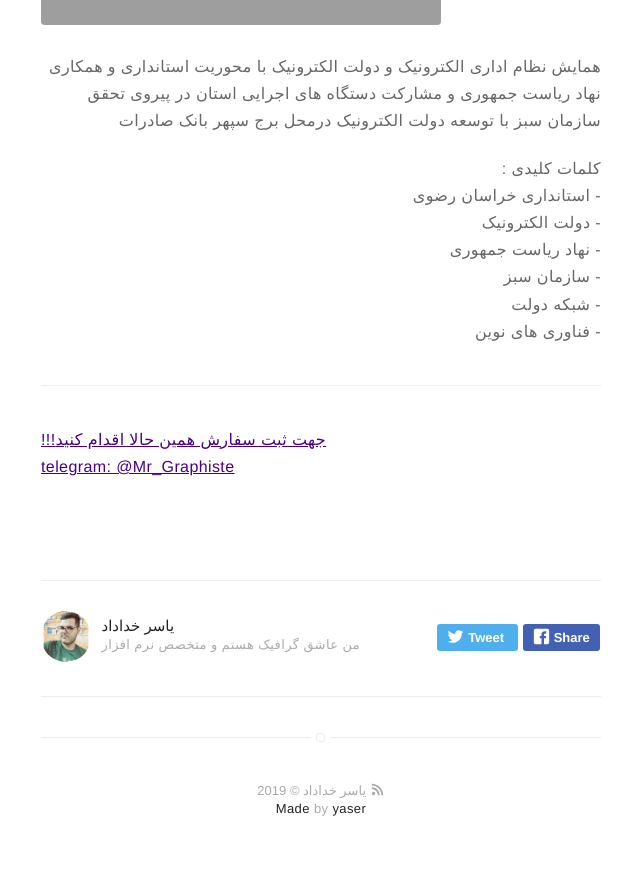
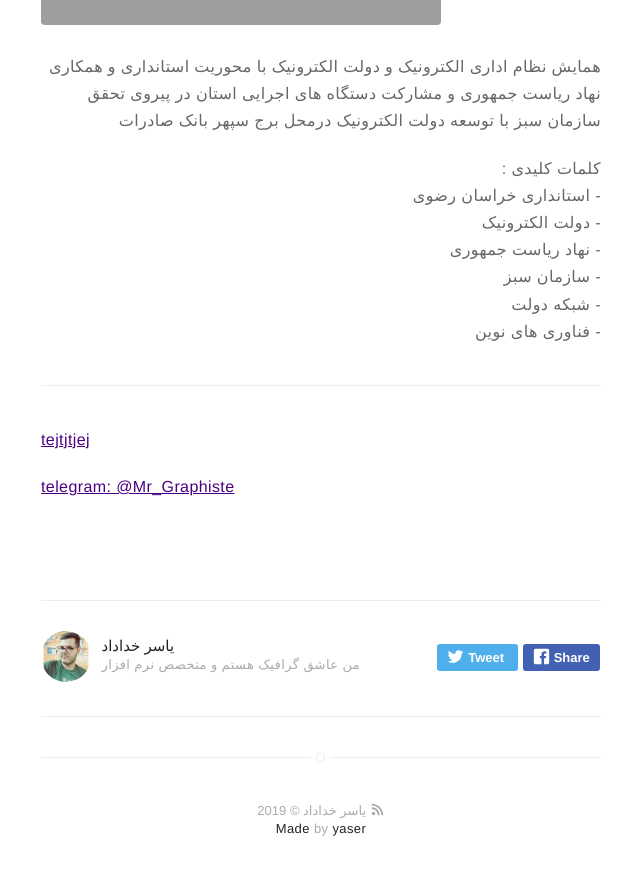
Before and after one commit to yaserkhodadad/yaserkhodadad.github.io, a Jekyll site: the page built from _posts/2016-01-23-indigo-jekyll-theme.markdown, in a window 1280 px wide and 900 px high, scrolled down 1283 px. Shown: the top 875 px of the window, without its empty margins (319-959 px from the left). Built offline with Jekyll 4.4.1, drawn with Linux system fonts in a browser that asks for light colours; emoji names are drawn with the system emoji font.

Commit message:
Update 2016-01-23-indigo-jekyll-theme.markdown

```diff
--- a/_posts/2016-01-23-indigo-jekyll-theme.markdown
+++ b/_posts/2016-01-23-indigo-jekyll-theme.markdown
@@ -35,6 +35,6 @@ externalLink: false
 </p>
 
 ---
+<a>tejtjtjej</a>
 
- <a style="direction: rtl">!!!جهت ثبت سفارش همین حالا اقدام کنید</a><br/>
-    <a>telegram: @Mr_Graphiste</a>
+ <a>telegram: @Mr_Graphiste</a>
```
